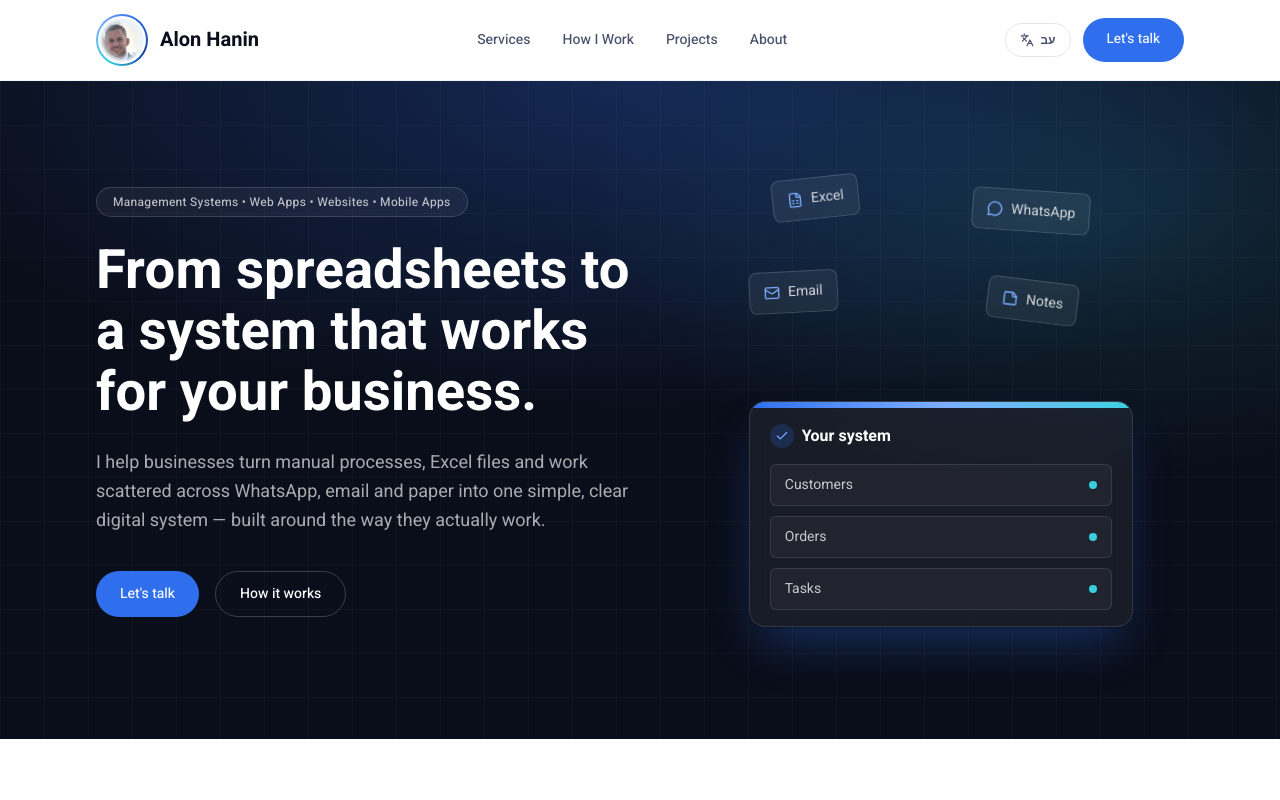
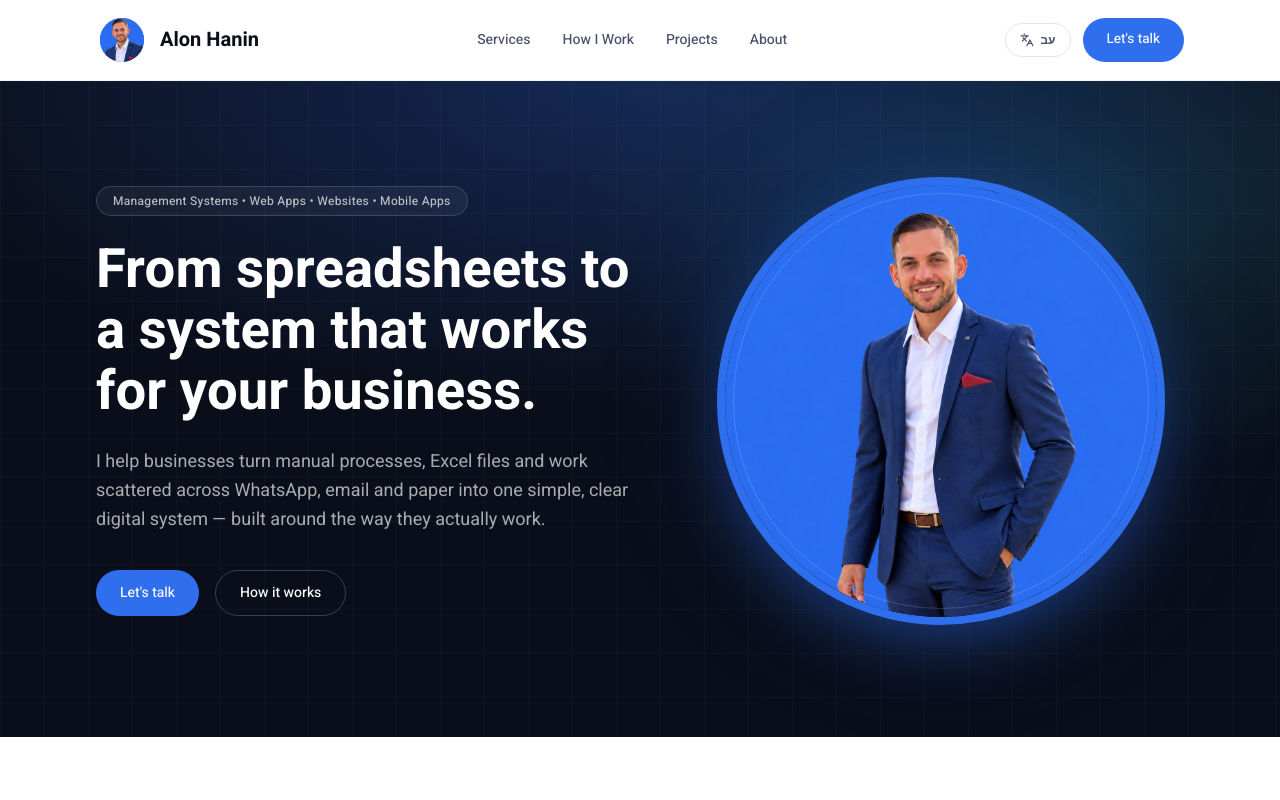
Before and after one commit to AlonHanin/alon-hanin-website, a React (Vite) app: page / in a window 1280 px wide. Shown: the top 800 px of the page. Built offline with nearby package versions, Linux system fonts and the light colour scheme.

Commit message:
Replace site avatar and hero visual with branded portrait

```diff
--- /dev/null
+++ b/output/imagegen/portrait-prompt.md
@@ -0,0 +1,17 @@
+# Portrait asset
+
+- Asset: `public/alon-portrait.jpg`
+- Tool: built-in `image_gen` (two editing passes), then JPEG encoding at quality 90 for web delivery.
+- Input: user-supplied suit photographs and circular portrait style reference.
+
+## Initial prompt
+
+Use case: background-extraction / identity-preserve.
+Asset type: transparent portrait cutout for a personal website, to be placed inside a blue circular frame using CSS.
+Input images: Image 1 is only a STYLE/COMPOSITION reference showing another man in a turquoise circle. Images 2 and 3 are photographs of the actual subject, Alon, wearing a navy blue suit, white shirt and red pocket square. Image 3 (closer full body portrait, one hand hanging down) is the EDIT TARGET. Image 4 is a poor existing face crop of the same subject, supporting identity only; do not replicate its blur or crop.
+Primary request: extract the real man from image 3 with clean natural hair and suit edges, remove ALL outdoor scenery, grass, trees and background. Preserve his exact recognizable face, smiling expression, hairline, beard, body proportions, navy suit, white shirt, red pocket square and original pose. Very gently correct the backlit exposure on the face for a clear natural photographic portrait. Do not beautify, redraw the face, alter age, change clothing, or add sunglasses.
+Composition/framing: portrait canvas, centered from top of hair to mid thighs, both shoulders and arms entirely visible, small clear margin above the hair and at sides. Bottom edge straight at mid thighs, suitable for clipping to a circle. Actual transparent alpha background throughout, including between arms and torso; NO white or checkerboard rendered background. No circle, frame, shadow, glow, text, logo, or watermark baked into the asset. High quality photorealistic photo edit.
+
+## Final prompt
+
+Use case: precise-object-edit. Edit the attached portrait. Replace ONLY the entire gray/white checkerboard background with a completely solid uniform royal blue #2f6fed backdrop, including any checkerboard gaps between the arm and torso. The checkerboard is unwanted baked-in pixels: REMOVE ALL checkerboard. Keep the man exactly unchanged: same face, expression, hair, skin texture, pose, suit, white shirt, red pocket square. Produce a SQUARE 1024x1024 image for circular website cropping. Reframe by uniformly scaling the existing man down to show head through hips; top of hair at about 8% of the square height, face center near 27% of height, shoulders fully inside square, hips reach bottom edge. Center the person horizontally with blue breathing room to left and right, no stretching. Solid blue extends all the way to all four canvas edges. No circle, border, shadow, gradient, text, watermark, transparency or checkerboard. This is a faithful photo background replacement, do not redraw or beautify the person.
--- a/src/components/Avatar.tsx
+++ b/src/components/Avatar.tsx
@@ -1,9 +1,4 @@
-/**
- * Instagram-style "story ring" avatar: a conic gradient in the site's blue
- * accent family, a thin paper-colored gap, then the photo itself with a
- * light color grade so its outdoor background sits with the site's cool
- * palette instead of clashing against it.
- */
+/** A closer crop of the hero portrait, legible at navigation sizes. */
 export function Avatar({ size = 34 }: { size?: number }) {
   return (
     <span
@@ -15,14 +10,13 @@ export function Avatar({ size = 34 }: { size?: number }) {
           "conic-gradient(from 210deg, var(--color-accent-2), var(--color-accent-light), var(--color-accent), var(--color-accent-deep), var(--color-accent-2))",
       }}
     >
-      <span className="flex h-full w-full items-center justify-center rounded-full bg-paper p-[2px]">
+      <span className="relative block h-full w-full overflow-hidden rounded-full border-2 border-paper bg-accent">
         <img
-          src="/avatar.jpg"
+          src="/alon-portrait.jpg"
           alt="Alon Hanin"
           width={size}
           height={size}
-          className="h-full w-full rounded-full object-cover"
-          style={{ filter: "saturate(0.82) contrast(1.06) brightness(0.99) hue-rotate(-8deg)" }}
+          className="absolute left-0 top-0 h-full w-full origin-[47%_10%] scale-[2.3] object-cover"
         />
       </span>
     </span>
--- a/src/components/HeroVisual.tsx
+++ b/src/components/HeroVisual.tsx
@@ -1,71 +1,27 @@
-import { FileSpreadsheet, MessageCircle, Mail, StickyNote, Check } from "lucide-react";
 import { useLanguage } from "../i18n/LanguageContext";
-
-const scattered = [
-  { id: "excel", icon: FileSpreadsheet, rotate: -6, x: "6%", y: "0%", delay: "0ms" },
-  { id: "whatsapp", icon: MessageCircle, rotate: 4, x: "58%", y: "6%", delay: "90ms" },
-  { id: "email", icon: Mail, rotate: -3, x: "0%", y: "42%", delay: "180ms" },
-  { id: "notes", icon: StickyNote, rotate: 7, x: "62%", y: "46%", delay: "270ms" },
-];
-
-const copy = {
-  en: {
-    labels: { excel: "Excel", whatsapp: "WhatsApp", email: "Email", notes: "Notes" },
-    system: "Your system",
-    rows: ["Customers", "Orders", "Tasks"],
-  },
-  he: {
-    labels: { excel: "Excel", whatsapp: "WhatsApp", email: "מייל", notes: "פתקים" },
-    system: "המערכת שלך",
-    rows: ["לקוחות", "הזמנות", "משימות"],
-  },
-};
 
 export function HeroVisual() {
   const { lang } = useLanguage();
-  const t = copy[lang];
 
   return (
-    <div className="relative mx-auto w-full max-w-sm">
-      <div className="relative h-56">
-        {scattered.map(({ id, icon: Icon, rotate, x, y, delay }) => (
-          <div
-            key={id}
-            className="absolute flex animate-[settle_0.7s_ease-out_backwards] items-center gap-2 rounded-lg border border-white/15 bg-white/[0.06] px-3.5 py-2.5 text-sm text-white/80 backdrop-blur-sm"
-            style={{
-              insetInlineStart: x,
-              top: y,
-              transform: `rotate(${rotate}deg)`,
-              animationDelay: delay,
-            }}
-          >
-            <Icon size={16} className="text-accent-light" />
-            {t.labels[id as keyof typeof t.labels]}
-          </div>
-        ))}
-      </div>
-
-      <div className="relative overflow-hidden rounded-2xl border border-white/12 bg-white/[0.06] shadow-[0_1px_2px_rgba(0,0,0,0.3),0_24px_48px_-12px_rgba(47,111,237,0.35)] backdrop-blur-md">
-        <div className="h-1.5 w-full bg-gradient-to-r from-accent via-accent-light to-accent-2" />
-        <div className="flex items-center gap-2 px-5 pt-4">
-          <span className="flex h-6 w-6 items-center justify-center rounded-full bg-accent/20 text-accent-light">
-            <Check size={14} />
-          </span>
-          <span className="font-display text-base font-bold text-white">
-            {t.system}
-          </span>
-        </div>
-        <ul className="flex flex-col gap-2.5 px-5 py-4">
-          {t.rows.map((row) => (
-            <li
-              key={row}
-              className="flex items-center justify-between rounded-md border border-white/10 bg-white/[0.04] px-3.5 py-2.5 text-sm text-white/75"
-            >
-              <span>{row}</span>
-              <span className="h-2 w-2 rounded-full bg-accent-2" />
-            </li>
-          ))}
-        </ul>
+    <div className="relative mx-auto aspect-square w-full max-w-[28rem] isolate">
+      <div
+        aria-hidden
+        className="pointer-events-none absolute inset-4 -z-10 rounded-full bg-accent/25 blur-3xl"
+      />
+      <div className="relative h-full w-full overflow-hidden rounded-full border-[6px] border-accent shadow-[0_24px_72px_-24px_rgba(47,111,237,0.55)] sm:border-[8px]">
+        <img
+          src="/alon-portrait.jpg"
+          alt={lang === "he" ? "אלון חנין" : "Alon Hanin"}
+          width={1254}
+          height={1254}
+          fetchPriority="high"
+          className="h-full w-full object-cover"
+        />
+        <div
+          aria-hidden
+          className="pointer-events-none absolute inset-2 rounded-full border border-white/15"
+        />
       </div>
     </div>
   );
```
Also changed, not shown: public/alon-portrait.jpg (added).
